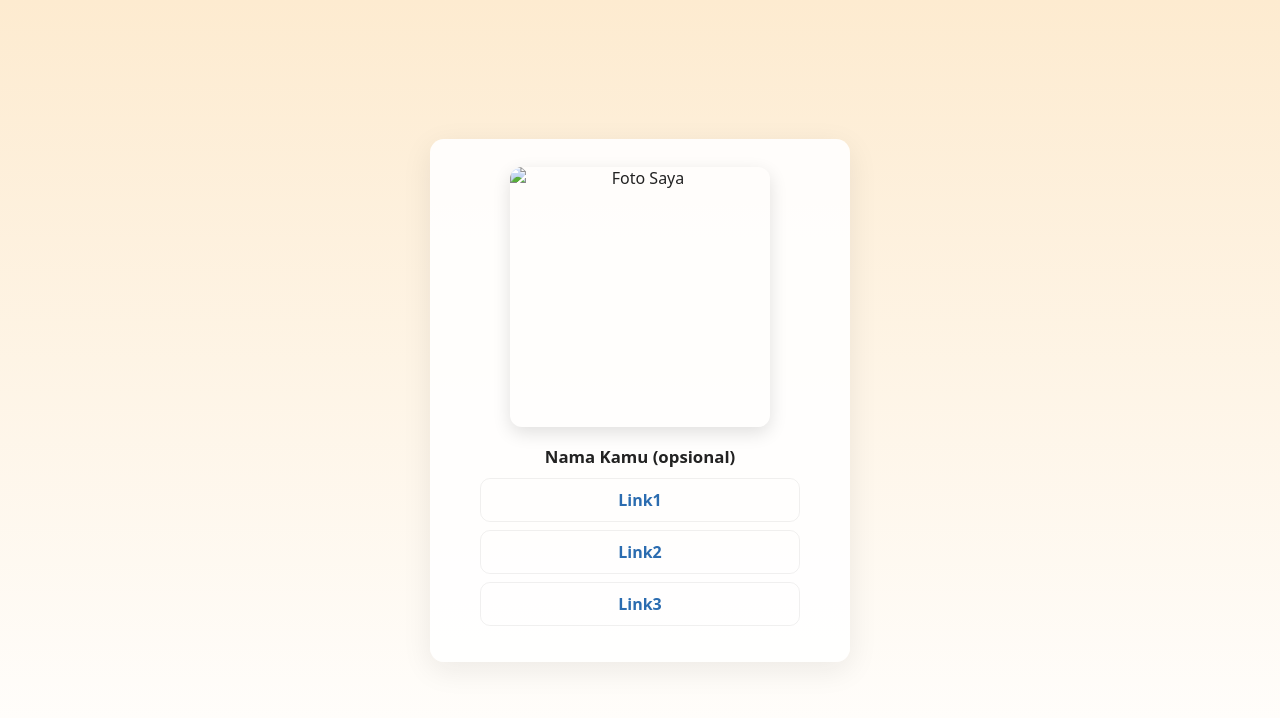
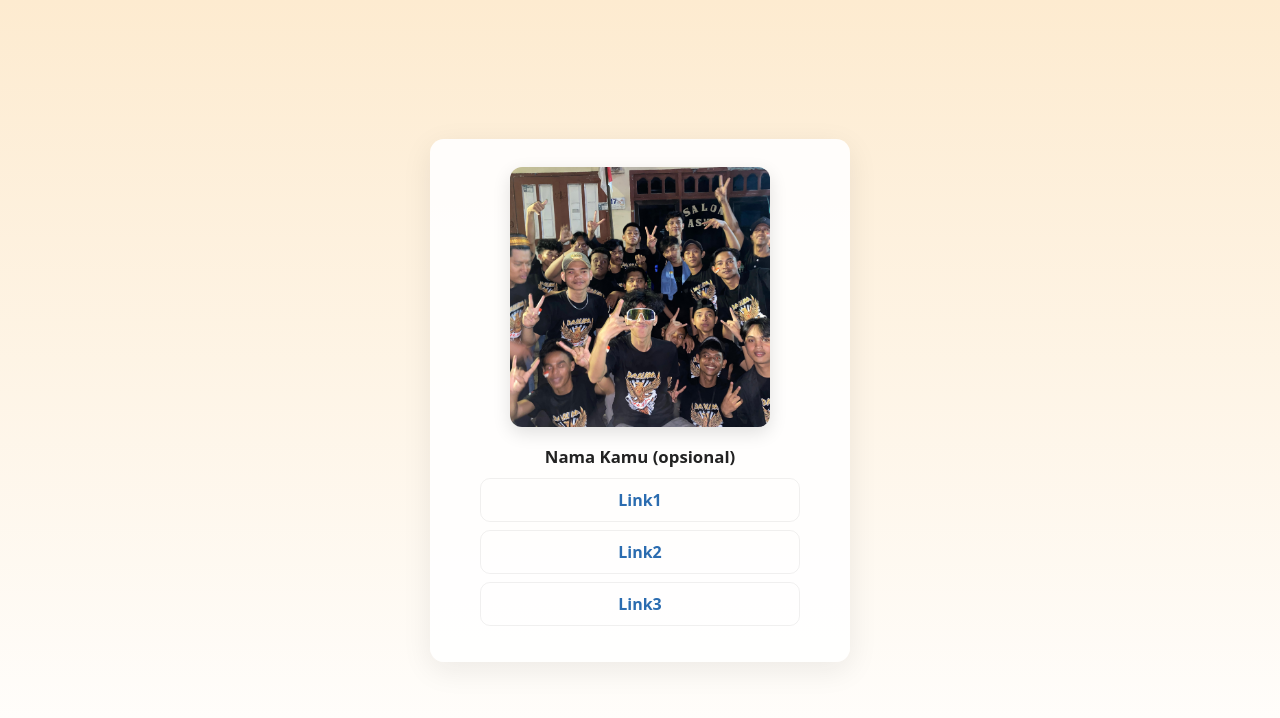
Before and after one commit to laoarfa-dotcom/Ucipelor, a plain HTML site: page index.html in a window 1280 px wide. Drawn offline with Linux system fonts and the light colour scheme.

Commit message:
Undangan

```diff
--- a/index.html
+++ b/index.html
@@ -81,7 +81,6 @@
       background: rgba(43,108,176,0.06);
     }
 
-    /* versi link tipis (text only) */
     .links a.text-only{
       background: none;
       border: none;
@@ -97,7 +96,6 @@
       text-decoration: underline;
     }
 
-    /* kecilkan di layar sangat sempit */
     @media (max-width:360px){
       .card{padding:18px}
     }
@@ -105,13 +103,13 @@
 </head>
 <body>
   <main class="card" role="main" aria-labelledby="p-name">
-    <!-- Ganti src ke file fotomu -->
-    <img class="profile-photo" src="your-photo.jpg" alt="Foto Saya" />
+    <!-- memakai raw github URL agar gambar tampil -->
+    <img class="profile-photo"
+         src="https://raw.githubusercontent.com/laoarfa-dotcom/Ucipelor/main/ucipelor-www.jpg"
+         alt="ucipelor-www.jpg" />
 
-    <!-- opsional: nama atau teks singkat -->
     <h1 id="p-name" class="name">Nama Kamu (opsional)</h1>
 
-    <!-- 3 opsi tulisan yang dapat diklik (ganti href sesuai tujuan) -->
     <ul class="links" aria-label="Tautan utama">
       <li><a href="#link1" id="link1">Link1</a></li>
       <li><a href="#link2" id="link2">Link2</a></li>
```
